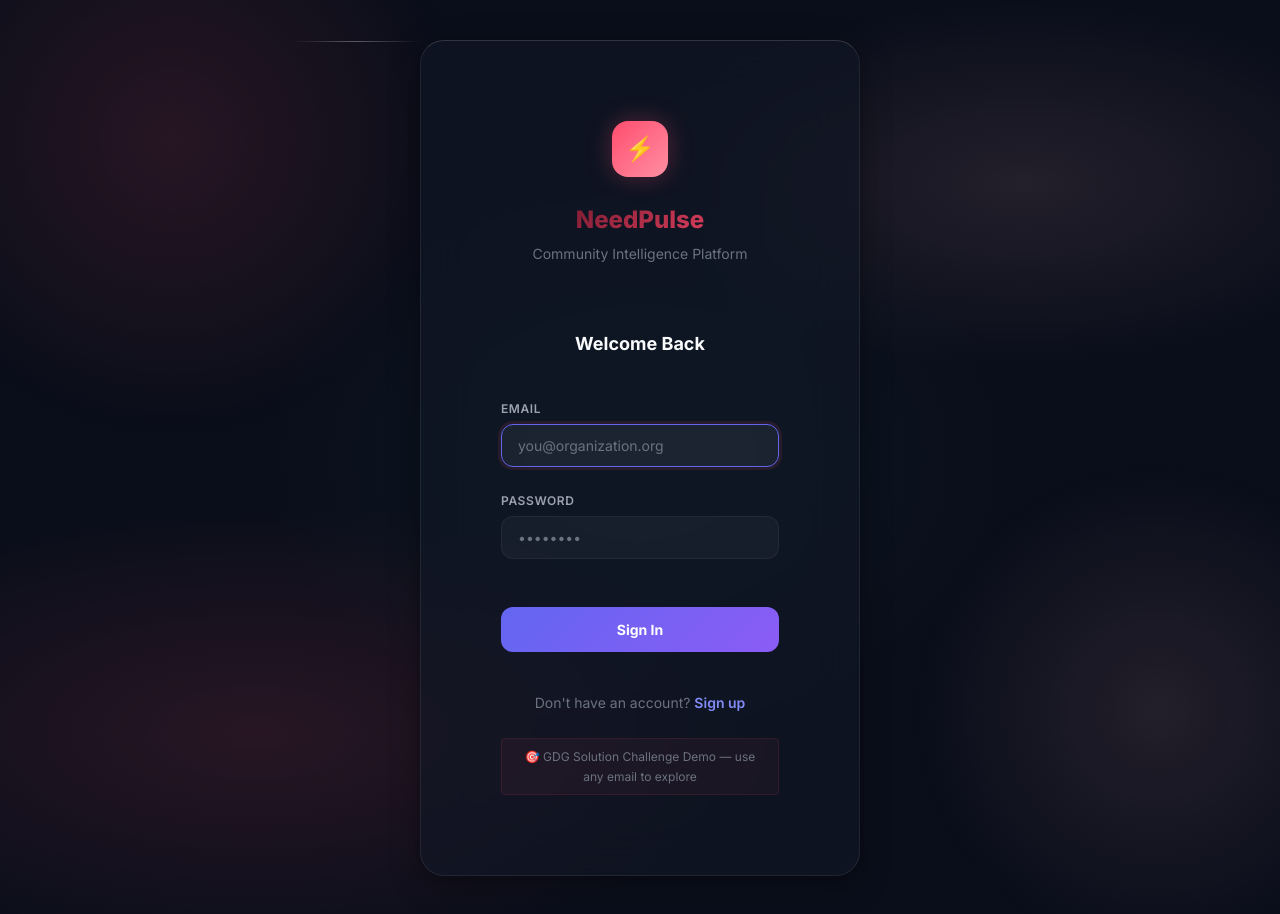
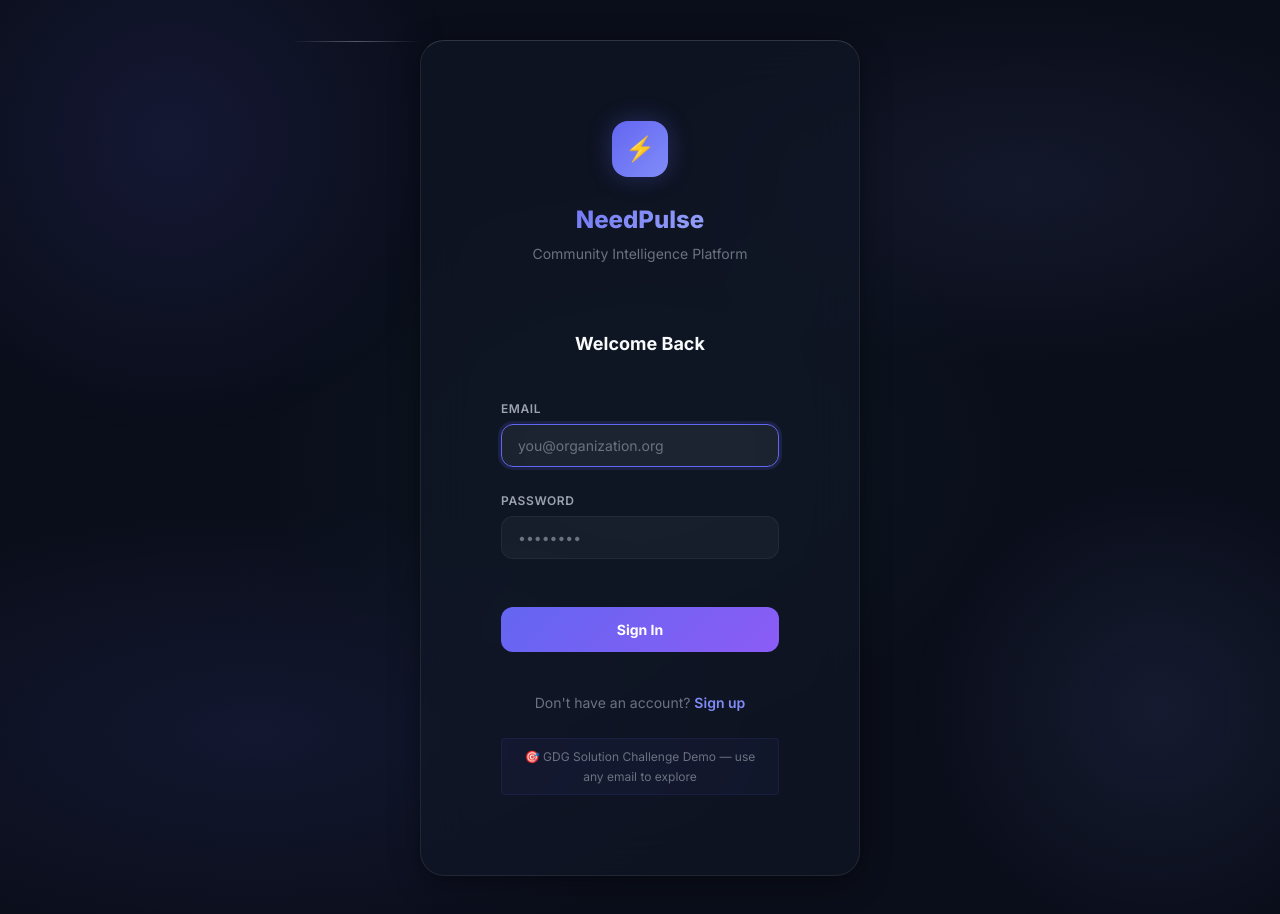
Before and after one commit to peooozz/Need-Pulse, a Next.js app: page /login in a window 1280 px wide. Built offline with nearby package versions, Linux system fonts and the light colour scheme; no server answers.

Commit message:
Redsign UI

```diff
--- a/src/app/login/login.module.css
+++ b/src/app/login/login.module.css
@@ -17,7 +17,7 @@
   left: -10%;
   width: 600px;
   height: 600px;
-  background: radial-gradient(circle, rgba(255, 77, 109, 0.12) 0%, transparent 70%);
+  background: radial-gradient(circle, rgba(99, 102, 241, 0.12) 0%, transparent 70%);
   animation: ambient-drift 20s ease-in-out infinite;
   pointer-events: none;
 }
@@ -28,7 +28,7 @@
   right: -10%;
   width: 500px;
   height: 500px;
-  background: radial-gradient(circle, rgba(255, 179, 193, 0.1) 0%, transparent 70%);
+  background: radial-gradient(circle, rgba(129, 140, 248, 0.1) 0%, transparent 70%);
   animation: ambient-drift 25s ease-in-out infinite reverse;
   pointer-events: none;
 }
@@ -70,19 +70,19 @@
   width: 56px;
   height: 56px;
   border-radius: var(--radius-lg);
-  background: linear-gradient(135deg, #ff4d6d, #ff8fa3);
+  background: linear-gradient(135deg, #6366f1, #818cf8);
   display: flex;
   align-items: center;
   justify-content: center;
   font-size: 24px;
   margin: 0 auto var(--space-md);
-  box-shadow: 0 0 24px rgba(255, 77, 109, 0.3);
+  box-shadow: 0 0 24px rgba(99, 102, 241, 0.3);
 }
 
 .brandName {
   font-size: var(--text-2xl);
   font-weight: 800;
-  background: linear-gradient(135deg, #590d22, #ff4d6d);
+  background: linear-gradient(135deg, #6366f1, #a5b4fc);
   -webkit-background-clip: text;
   -webkit-text-fill-color: transparent;
   background-clip: text;
@@ -130,7 +130,7 @@
 
 .formInput:focus {
   border-color: var(--accent-primary);
-  box-shadow: 0 0 0 3px rgba(255, 77, 109, 0.1);
+  box-shadow: 0 0 0 3px rgba(99, 102, 241, 0.15);
   background: rgba(255, 255, 255, 0.06);
 }
 
@@ -166,10 +166,10 @@
 }
 
 .roleBtnActive {
-  background: rgba(255, 77, 109, 0.15);
-  border-color: rgba(255, 77, 109, 0.3);
+  background: rgba(99, 102, 241, 0.15);
+  border-color: rgba(99, 102, 241, 0.3);
   color: var(--accent-primary);
-  box-shadow: 0 0 16px rgba(255, 77, 109, 0.1);
+  box-shadow: 0 0 16px rgba(99, 102, 241, 0.1);
 }
 
 .submitBtn {
@@ -191,7 +191,7 @@
 
 .submitBtn:hover {
   transform: translateY(-2px);
-  box-shadow: 0 8px 24px rgba(255, 77, 109, 0.3);
+  box-shadow: 0 8px 24px rgba(99, 102, 241, 0.3);
 }
 
 .submitBtn:active {
@@ -231,7 +231,7 @@
 }
 
 .switchLink a:hover {
-  color: #590d22;
+  color: var(--accent-primary-hover);
   text-decoration: underline;
 }
 
@@ -240,8 +240,8 @@
   margin-top: var(--space-md);
   padding: 8px 12px;
   border-radius: var(--radius-sm);
-  background: rgba(255, 77, 109, 0.05);
-  border: 1px solid rgba(255, 77, 109, 0.1);
+  background: rgba(99, 102, 241, 0.05);
+  border: 1px solid rgba(99, 102, 241, 0.1);
   font-size: var(--text-xs);
   color: var(--text-tertiary);
 }
--- a/src/styles/globals.css
+++ b/src/styles/globals.css
@@ -180,8 +180,8 @@ body {
   font-family: var(--font-sans);
   background: var(--bg-primary);
   background-image:
-    radial-gradient(ellipse 80% 50% at 20% 80%, rgba(255, 77, 109, 0.12) 0%, transparent 50%),
-    radial-gradient(ellipse 60% 40% at 80% 20%, rgba(255, 179, 193, 0.1) 0%, transparent 50%),
+    radial-gradient(ellipse 80% 50% at 20% 80%, rgba(99, 102, 241, 0.1) 0%, transparent 50%),
+    radial-gradient(ellipse 60% 40% at 80% 20%, rgba(129, 140, 248, 0.08) 0%, transparent 50%),
     radial-gradient(ellipse 50% 50% at 50% 50%, rgba(46, 196, 182, 0.05) 0%, transparent 60%);
   color: var(--text-primary);
   line-height: 1.6;
@@ -241,7 +241,7 @@ select.glass-select:hover,
 select.glass-select:focus,
 .glass-select:focus {
   border-color: var(--accent-primary);
-  box-shadow: 0 0 0 3px rgba(255, 77, 109, 0.12);
+  box-shadow: 0 0 0 3px var(--accent-primary-glow);
   outline: none;
 }
 select.glass-select option {
@@ -280,7 +280,7 @@ select.glass-select option {
 }
 .glass-search input:focus {
   border-color: var(--accent-primary);
-  box-shadow: 0 0 0 3px rgba(255, 77, 109, 0.12);
+  box-shadow: 0 0 0 3px var(--accent-primary-glow);
   background: rgba(255, 255, 255, 0.04);
 }
 
@@ -428,40 +428,40 @@ ul, ol {
 }
 
 .badge-success {
-  background: rgba(205, 192, 233, 0.15);
-  color: var(--cat-water);
-  border: 1px solid rgba(205, 192, 233, 0.3);
+  background: var(--accent-success-subtle);
+  color: var(--accent-success-hover);
+  border: 1px solid rgba(16, 185, 129, 0.3);
 }
 
 .badge-info {
-  background: rgba(207, 188, 255, 0.15);
-  color: var(--cat-shelter);
-  border: 1px solid rgba(207, 188, 255, 0.3);
+  background: var(--accent-info-subtle);
+  color: var(--accent-info-hover);
+  border: 1px solid rgba(59, 130, 246, 0.3);
 }
 
 .badge-primary {
-  background: rgba(255, 77, 109, 0.15);
-  color: var(--accent-primary);
-  border: 1px solid rgba(255, 77, 109, 0.3);
+  background: var(--accent-primary-subtle);
+  color: var(--accent-primary-hover);
+  border: 1px solid rgba(99, 102, 241, 0.3);
 }
 
 /* --- Gradient Text --- */
 .gradient-text {
-  background: linear-gradient(135deg, #ff4d6d, #ff8fa3, #ff4d6d);
+  background: linear-gradient(135deg, #6366f1, #818cf8, #a5b4fc);
   -webkit-background-clip: text;
   -webkit-text-fill-color: transparent;
   background-clip: text;
 }
 
 .gradient-text-warm {
-  background: linear-gradient(135deg, #ff9f1c, #ff4d6d, #e63946);
+  background: linear-gradient(135deg, #f59e0b, #ef4444, #e63946);
   -webkit-background-clip: text;
   -webkit-text-fill-color: transparent;
   background-clip: text;
 }
 
 .gradient-text-pulse {
-  background: linear-gradient(135deg, #2ec4b6, #ff4d6d, #4361ee);
+  background: linear-gradient(135deg, #2ec4b6, #6366f1, #818cf8);
   -webkit-background-clip: text;
   -webkit-text-fill-color: transparent;
   background-clip: text;
@@ -497,16 +497,16 @@ ul, ol {
 }
 
 .btn-primary {
-  background: var(--accent-primary-subtle);
+  background: var(--accent-primary);
   color: white;
-  box-shadow: 0 4px 12px rgba(255, 77, 109, 0.3);
+  box-shadow: 0 4px 12px rgba(99, 102, 241, 0.3);
 }
 
 .btn-primary:hover {
   transform: translateY(-2px);
-  background: var(--accent-primary);
-  color: var(--text-inverse);
-  box-shadow: 0 6px 16px rgba(255, 77, 109, 0.4);
+  background: var(--accent-primary-hover);
+  color: white;
+  box-shadow: 0 6px 16px rgba(99, 102, 241, 0.4);
 }
 
 .btn-primary:active {
@@ -514,14 +514,15 @@ ul, ol {
 }
 
 .btn-success {
-  background: var(--cat-water);
-  color: var(--text-inverse);
-  box-shadow: 0 4px 12px rgba(205, 192, 233, 0.4);
+  background: var(--accent-success);
+  color: white;
+  box-shadow: 0 4px 12px var(--accent-success-glow);
 }
 
 .btn-success:hover {
   transform: translateY(-2px);
-  box-shadow: 0 6px 16px rgba(205, 192, 233, 0.6);
+  background: var(--accent-success-hover);
+  box-shadow: 0 6px 16px rgba(16, 185, 129, 0.4);
 }
 
 .btn-ghost {
@@ -631,8 +632,8 @@ ul, ol {
 }
 
 @keyframes glow-pulse {
-  0%, 100% { box-shadow: 0 0 20px rgba(255, 77, 109, 0.15); }
-  50% { box-shadow: 0 0 40px rgba(255, 77, 109, 0.3), 0 0 80px rgba(255, 77, 109, 0.05); }
+  0%, 100% { box-shadow: 0 0 20px rgba(99, 102, 241, 0.15); }
+  50% { box-shadow: 0 0 40px rgba(99, 102, 241, 0.3), 0 0 80px rgba(99, 102, 241, 0.05); }
 }
 
 @keyframes float {
@@ -694,7 +695,7 @@ ul, ol {
 
 @keyframes depth-pulse {
   0%, 100% { box-shadow: var(--glass-z1-shadow); }
-  50% { box-shadow: var(--glass-z2-shadow), 0 0 20px rgba(255, 77, 109, 0.08); }
+  50% { box-shadow: var(--glass-z2-shadow), 0 0 20px rgba(99, 102, 241, 0.08); }
 }
 
 @keyframes ambient-drift {
```
Also changed, not shown: src/app/dashboard/dashboard.module.css (+10 -10 lines).
